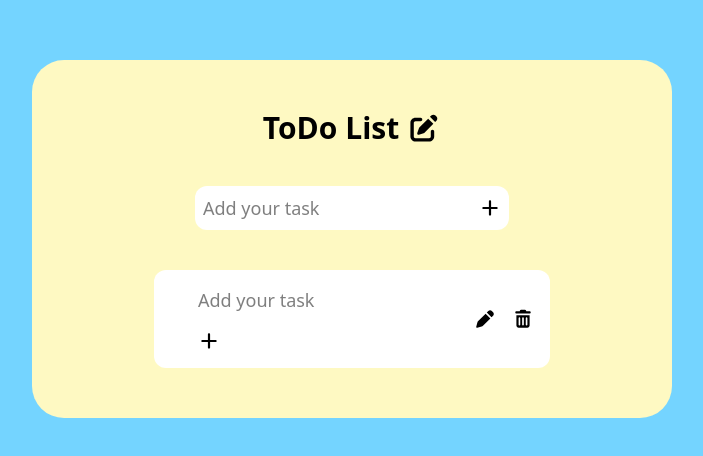
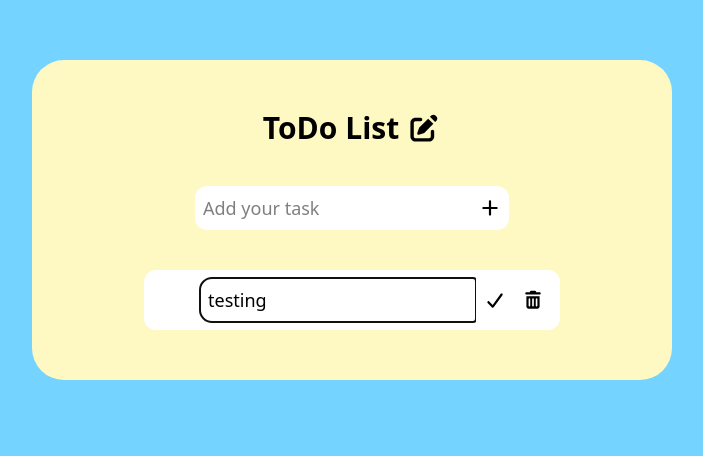
Before and after one commit to PatrykStefaniak/todo-list-react-ts, a Next.js app: page / in a window 1280 px wide. Both pictures are taken after a click on the button 745 px from the left and 297 px from the top of the page. Shown: the top 456 px of the page, without its empty margins (288-991 px from the left). Built offline with nearby package versions, Linux system fonts and the light colour scheme.

Commit message:
Working edit. Working on improving styles

```diff
--- a/app/page.tsx
+++ b/app/page.tsx
@@ -26,7 +26,10 @@ export default function Home() {
         <div className="flex justify-center">
             <table className="w-[340px]">
                 <tbody>
-                    <TodoItem value={"testing"} checked={false} />
+                    <TodoItem
+                        value={"testing"}
+                        checked={false}
+                    />
                 </tbody>
             </table>
         </div>
--- a/components/InputButton.tsx
+++ b/components/InputButton.tsx
@@ -4,11 +4,15 @@ import React from "react";
 
 type IconInputProps = {
     value: string
-    handler: (text: string) => void
+    handler: (text: string) => void,
+    buttonIcon?: string
+    focusInput?: boolean
 };
 
-export default function InputButton({handler}: IconInputProps) {
-    const [text, setText] = React.useState('');
+export default function InputButton(props: IconInputProps) {
+    const {value, handler, buttonIcon, focusInput} = {...props};
+    const [text, setText] = React.useState(value);
+    const inputRef = React.useRef<HTMLInputElement>(null);
 
     const onButtonClick = () => {
         handler(text);
@@ -18,15 +22,24 @@ export default function InputButton({handler}: IconInputProps) {
         setText(e.target.value);
     };
 
-    return <>
+    React.useEffect(() => {
+        focusInput && inputRef.current?.focus();
+    }, [focusInput]);
+
+    return <div className="flex">
         <input
+            ref={inputRef}
             onChange={onInputChange}
+            value={text}
             type="text"
             placeholder="Add your task"
             className="bg-white rounded-l-xl p-2 border-0"
         />
-        <button onClick={onButtonClick} className="rounded-r-xl p-2 bg-white border-0 hover:bg-stone-100 cursor-pointer">
-            <div className="icon icon-plus"></div>
+        <button
+            onClick={onButtonClick}
+            className="rounded-r-xl p-2 bg-white border-0 hover:bg-stone-100 cursor-pointer"
+        >
+            <div className={"icon " + (buttonIcon || "icon-plus")}></div>
         </button>
-    </>;
+    </div>;
 };
--- a/components/TodoItem.tsx
+++ b/components/TodoItem.tsx
@@ -13,6 +13,7 @@ export default function TodoItem({value, checked}: TodoItemProps) {
     const [text, setText] = React.useState(value);
     const [completed, setCompleted] = React.useState(checked);
     const [isEditing, setIsEditing] = React.useState(false);
+    const [focusEditInput, setFocusEditInput] = React.useState(false);
 
     const onCheckChange = () => {
         setCompleted(!completed);
@@ -21,18 +22,37 @@ export default function TodoItem({value, checked}: TodoItemProps) {
     const onConfirmEdit = (text: string) => {
         setIsEditing(false);
         setText(text);
+        setFocusEditInput(false);
     };
 
     const onEdit = () => {
         setIsEditing(true);
+        setFocusEditInput(true);
     };
 
     const onDelete = () => {
 
     };
 
-    return <tr className="group flex bg-white rounded-xl p-2 pl-6 mt-10 cursor-pointer">
-        <td className="flex-1 m-auto mr-3">
+    let textColumn;
+
+    if (isEditing) {
+        textColumn = <div>
+            <InputButton
+                value={text}
+                handler={onConfirmEdit}
+                buttonIcon="icon-check"
+                focusInput={focusEditInput}
+            />
+        </div>
+    } else {
+        textColumn = checked
+            ? <span className="line-through">text</span>
+            : text;
+    }
+
+    return <tr className="group flex bg-white rounded-xl p-2 pl-6 mt-10 cursor-pointer h-15">
+        <td className="flex-1 m-auto mr-3 min-w-[20px]">
             <input
                 checked={checked}
                 onChange={onCheckChange}
@@ -40,25 +60,18 @@ export default function TodoItem({value, checked}: TodoItemProps) {
                 className="hidden group-hover:block scale-180 cursor-pointer"
             />
         </td>
-        <td className="flex-10 m-auto text-left">
+        <td className="flex-6 m-auto text-left">
+            {textColumn}
+        </td>
+        <td className="flex-1 m-auto">
             {
                 isEditing
-                    ? <div>
-                        <InputButton
-                            value={text}
-                            handler={onConfirmEdit}
-                        />
-                    </div>
-                    : checked
-                        ? <span className="line-through">text</span>
-                        : text
+                    ? null
+                    : <IconButton
+                        handler={onEdit}
+                        icon="icon-pen"
+                    />
             }
-        </td>
-        <td className="flex-1 m-auto">
-            <IconButton
-                handler={onEdit}
-                icon="icon-pen"
-            />
         </td>
         <td className="flex-1 m-auto">
             <IconButton
```
